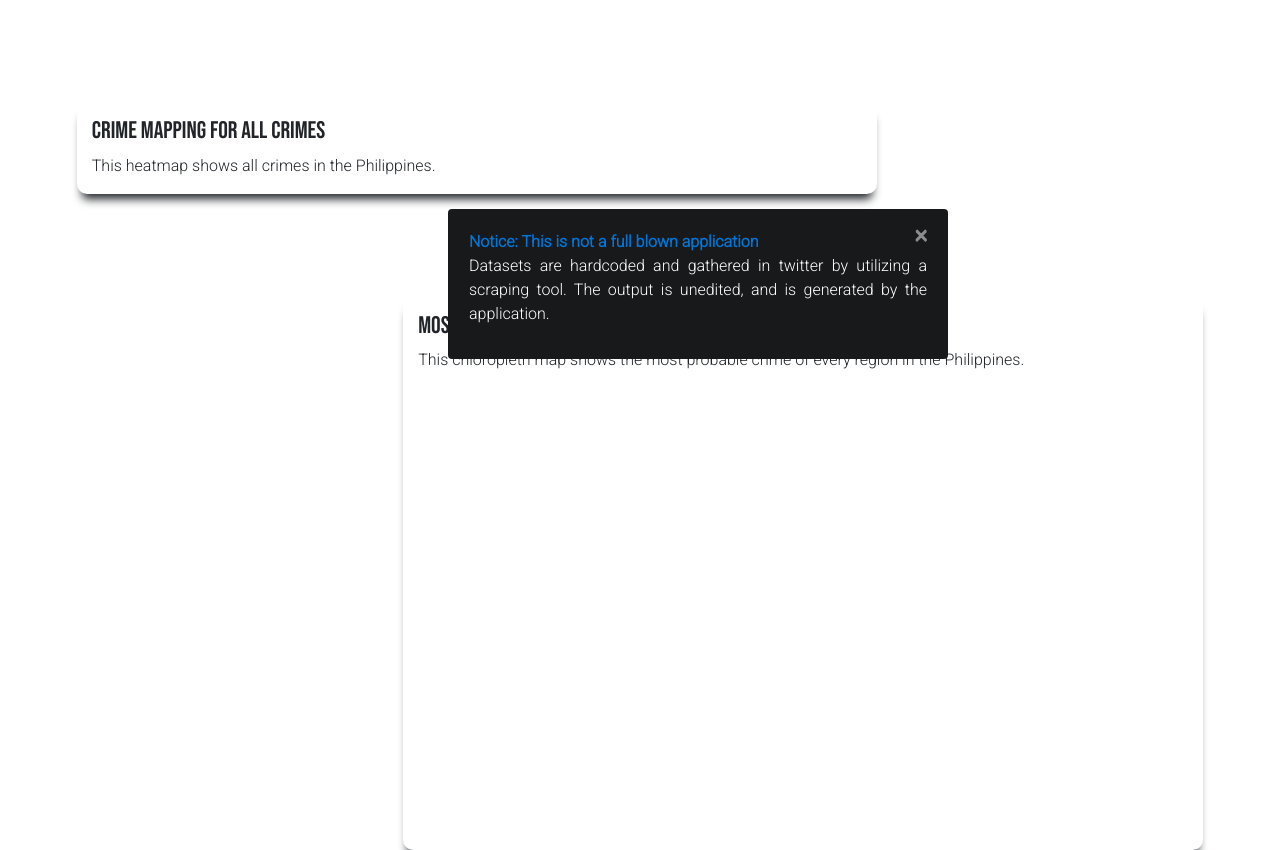
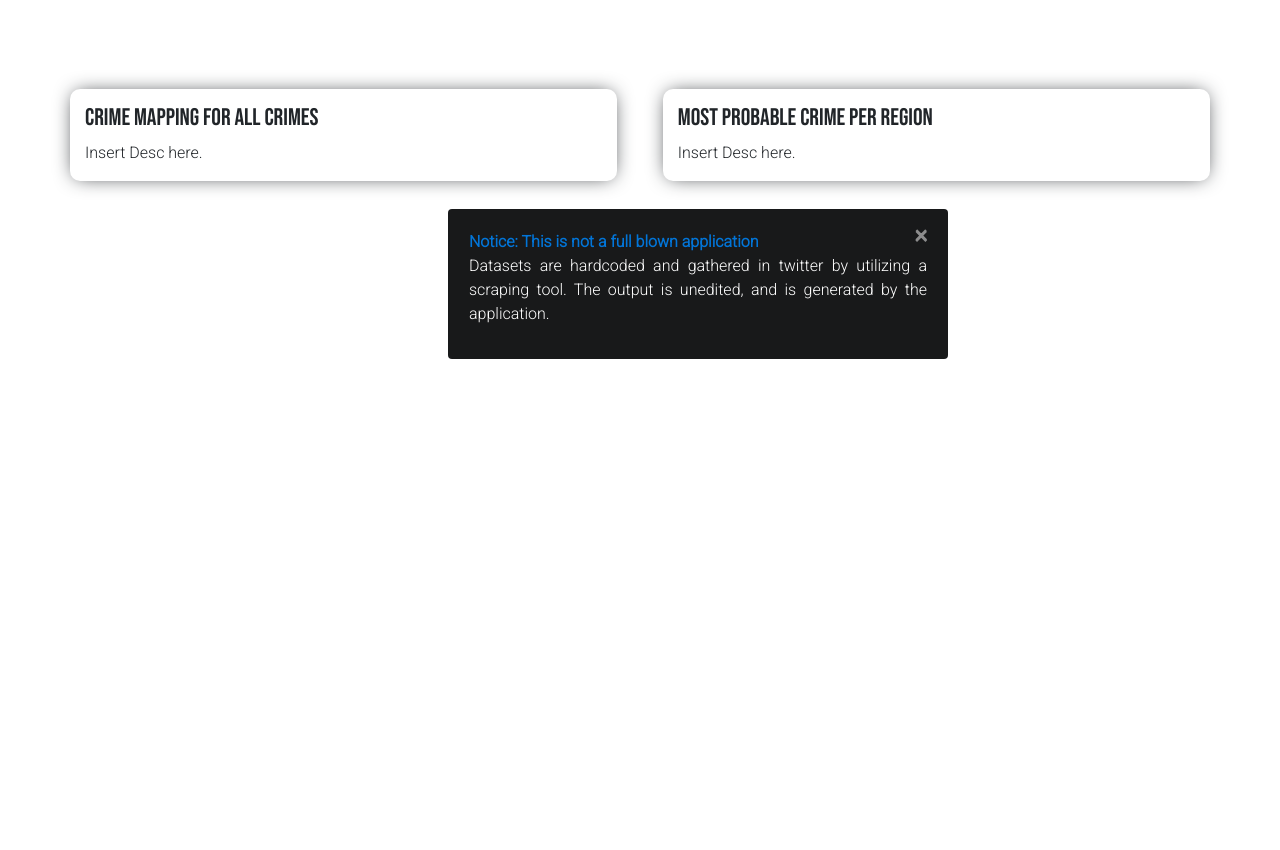
Before and after one commit to maxantl/finalproject-crimemapping, a Django app: template DATAMINING/WEBAPP/templates/WEBAPP/notice.html in a window 1280 px wide. Shown: the part 71-921 px from the top of the page. After the commit the page ends 430 px from the top, so only its background shows below. Run offline with Django 4.2, Linux system fonts and the light colour scheme; the template is opened without the code that fills it, so the values that code supplies are empty; some libraries are stand-ins or nearby versions.

Commit message:
Update styles

```diff
--- a/DATAMINING/WEBAPP/templates/WEBAPP/notice.html
+++ b/DATAMINING/WEBAPP/templates/WEBAPP/notice.html
@@ -13,21 +13,20 @@
     #map1{
         float: left;
         width: 800px;
-        margin-left: 6%;
-        margin-top: 8%;
         padding-top: 15px;
         box-shadow: 0 10px 10px -5px;
+        margin-right: 2%;
+        box-shadow: 0px 0px 20px -5px;
         border-radius: 10px;
         font-family: 'Bebas Neue', cursive;
     }
     #map2{
         float: right;
-        height: 553.8px;
         width: 800px;
-        margin-right: 6%;
-        margin-top: 8%;
         padding-top: 15px;
         box-shadow: 0 10px 10px -5px;
+        margin-left: 2%;
+        box-shadow: 0px 0px 20px -5px;
         border-radius: 10px;
         font-family: 'Bebas Neue', cursive;
     }
@@ -36,6 +35,10 @@
     }
     #map2-desc{
         font-family: 'Roboto', sans-serif;
+    }
+    .maps{
+         margin-top: 8%;
+         margin-bottom: 4%;
     }
     .alert{
         position: absolute;
@@ -54,17 +57,23 @@
 </style>
 
 <body>
-         <div class="container" id="map1">
-            <h4 class="text-left">Crime Mapping for all Crimes</h4>
-            <p class="text-left" id="map1-desc">This heatmap shows all crimes in the Philippines.</p>
-            {{map1 | safe}}
-         </div>
-         <div class="container" id="map2">
-            <h4 class="left">Most Probable Crime per Region</h4>
-             <p class="left" id="map2-desc">This chloropleth map shows the most probable crime of every region in the Philippines.</p>
-            {{map2 | safe}}
+        <div class="container" >
+            <div class="row maps">
+                 <div class="col" id="map1">
+                    <h4 class="text-left">Crime Mapping for all Crimes</h4>
+                    <p class="text-left" id="map1-desc">Insert Desc here.</p>
+                    {{map1 | safe}}
+                 </div>
+                 <div class="col" id="map2">
+                    <h4 class="text-left">Most Probable Crime per Region</h4>
+                     <p class="text-left" id="map2-desc">Insert Desc here.</p>
+                    {{map2 | safe}}
+                </div>
+            </div>
         </div>
-
+        <div class="container">
+            {{ bar | safe }}
+        </div>
         <div class="alert alert-dismissible fade show" role="alert">
         <strong style="color:#0275d8">Notice: This is not a full blown application</strong>
         <br> Datasets are hardcoded and gathered in twitter by utilizing a scraping tool. The output is unedited, and is generated by the application.</br>
--- a/DATAMINING/WEBAPP/templates/partials/base.html
+++ b/DATAMINING/WEBAPP/templates/partials/base.html
@@ -21,9 +21,9 @@
     <nav class="navbar navbar-expand-sm navbar-dark" style="background-color: #18191A;">
       <div class="container-fluid">
         <a class="navbar-brand" href="{% url 'Final Project' %}" style="font-family:'Roboto', sans-serif;">CRIME MAPPING</a>
-        <button type="button" class="navbar-toggler" data-toggle="collapse" data-target="#navbarCollapse">
-                <span class="navbar-toggler-icon"></span>
-        </button>
+          <div class="text-white">
+              {{ title | safe}}
+          </div>
         <ul>
           <li class="nav-item dropdown">
              <form class="form-inline my-2 my-md-0" action="/change_type" method="GET">
```
Also changed, not shown: DATAMINING/WEBAPP/templates/WEBAPP/index.html (+24 -15 lines), DATAMINING/WEBAPP/views.py (+20 -4 lines), 1 other file.
